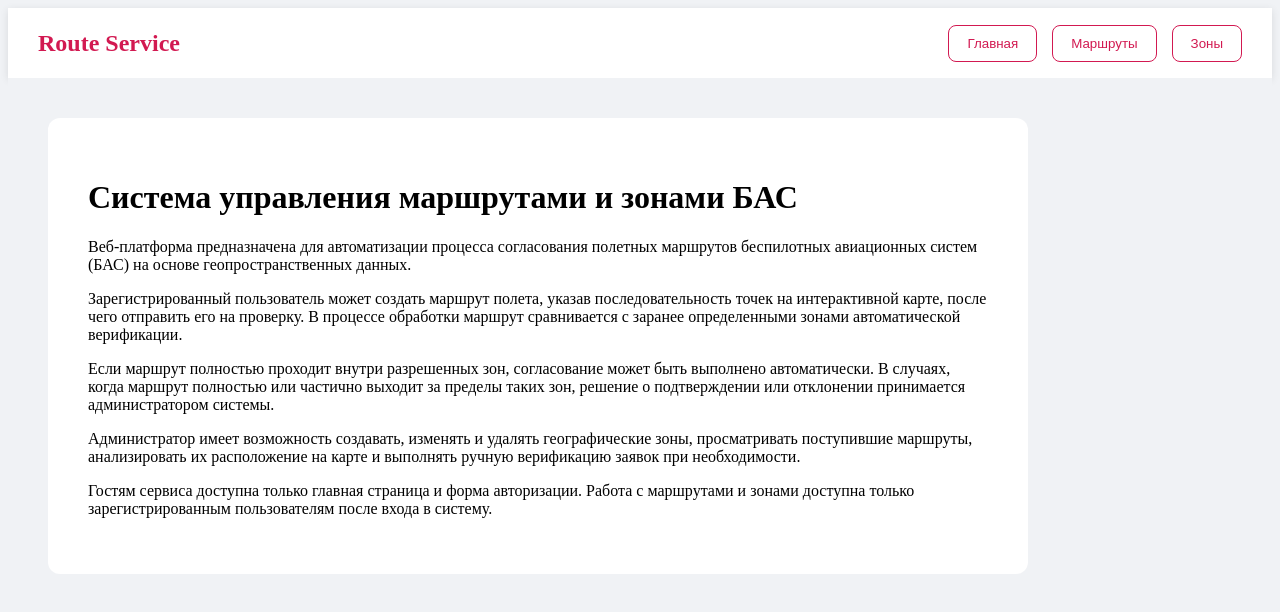
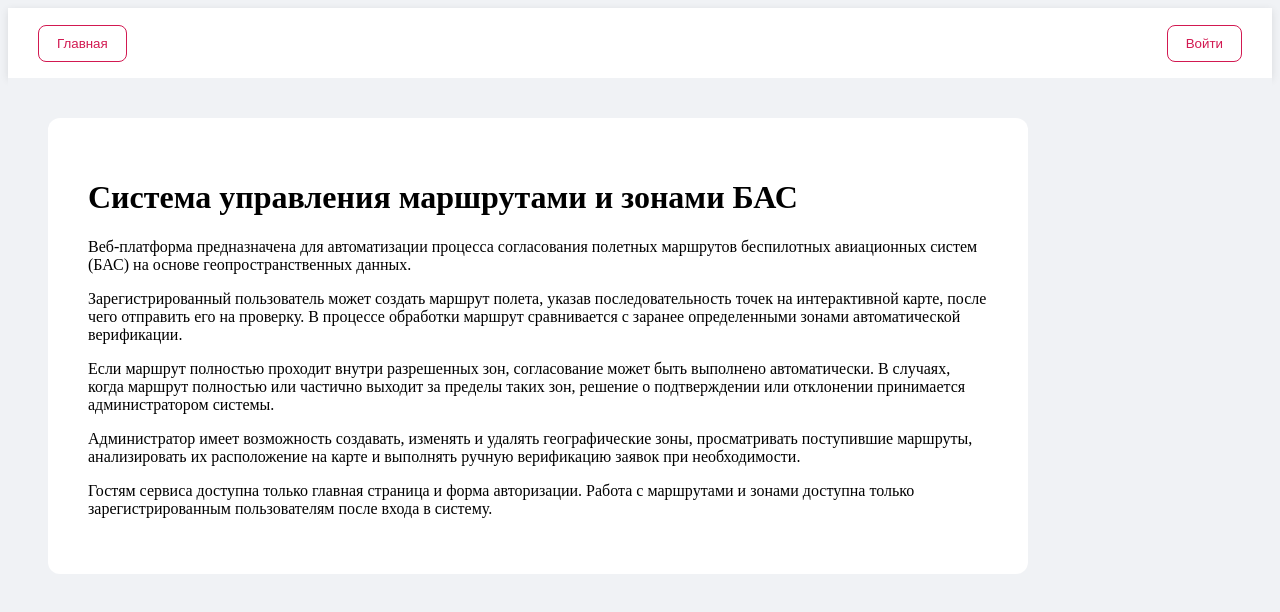
Before and after one commit to EgorXx/ParnasIT_Web-platform_BAS_Verification, a React (Vite) app in the folder frontend/: page / in a window 1280 px wide. Shown: the top 612 px of the page. Built offline with nearby package versions, Linux system fonts and the light colour scheme.

Commit message:
merge feature improve header

```diff
--- a/frontend/src/components/Header.tsx
+++ b/frontend/src/components/Header.tsx
@@ -1,7 +1,15 @@
 import { useNavigate } from "react-router-dom";
+
+function getCookie(name) {
+  return document.cookie
+    .split("; ")
+    .find((row) => row.startsWith(`${name}=`))
+    ?.split("=")[1];
+}
 
 export default function Header() {
   const navigate = useNavigate();
+  const role = getCookie("role");
 
   return (
     <header
@@ -15,17 +23,9 @@ export default function Header() {
         boxShadow: "0 2px 8px rgba(0,0,0,0.1)",
       }}
     >
-      <h2
-        style={{
-          cursor: "pointer",
-          color: "#d21951",
-          margin: 0,
-        }}
-        onClick={() => navigate("/")}
-      >
-        Route Service
-      </h2>
-
+      <button onClick={() => navigate("/")} style={buttonStyle}>
+        Главная
+      </button>
 
       <nav
         style={{
@@ -33,31 +33,33 @@ export default function Header() {
           gap: 15,
         }}
       >
-        <button
-          onClick={() => navigate("/")}
-          style={buttonStyle}
-        >
-          Главная
-        </button>
+        {!role && (
+          <button onClick={() => navigate("/login")} style={buttonStyle}>
+            Войти
+          </button>
+        )}
 
-        <button
-          onClick={() => navigate("/list")}
-          style={buttonStyle}
-        >
-          Маршруты
-        </button>
+        {role === "USER" && (
+          <button onClick={() => navigate("/list")} style={buttonStyle}>
+            Маршруты
+          </button>
+        )}
 
-        <button
-          onClick={() => navigate("/zones")}
-          style={buttonStyle}
-        >
-          Зоны
-        </button>
+        {role === "ADMIN" && (
+          <>
+            <button onClick={() => navigate("/list")} style={buttonStyle}>
+              Маршруты
+            </button>
+
+            <button onClick={() => navigate("/zones")} style={buttonStyle}>
+              Зоны
+            </button>
+          </>
+        )}
       </nav>
     </header>
   );
 }
-
 
 const buttonStyle = {
   padding: "10px 18px",
```
